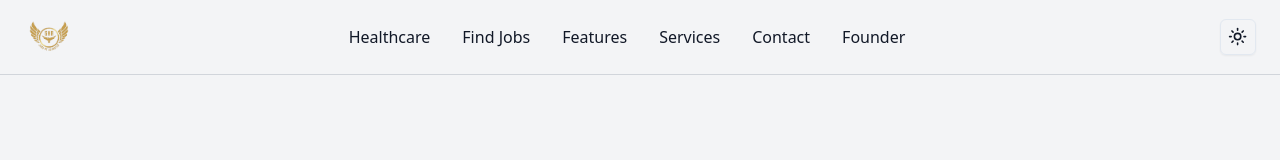
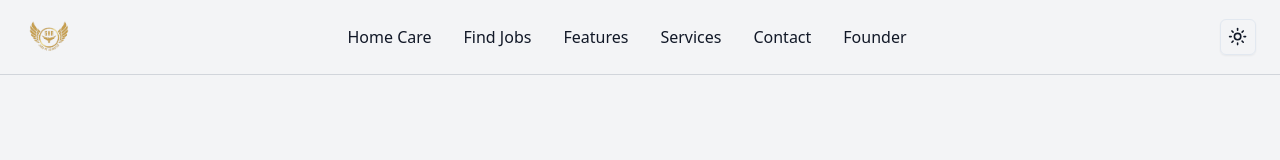
Before and after one commit to Manishsingh8135/Job-Portal, a Next.js app: page / in a window 1280 px wide. Shown: the top 160 px of the page. Built offline with nearby package versions, Linux system fonts and the light colour scheme.

Commit message:
Update Navbar.tsx

```diff
--- a/components/shared/Navbar.tsx
+++ b/components/shared/Navbar.tsx
@@ -26,7 +26,7 @@ export default function Navbar() {
 
           <div className="hidden md:block ">
             <Link href="/homecare" className=" text-gray-900 px-4  dark:text-white">
-              Healthcare
+              Home Care
             </Link>
             <Link href="/jobs" className="text-gray-900 px-4 dark:text-white">
               Find Jobs
```
